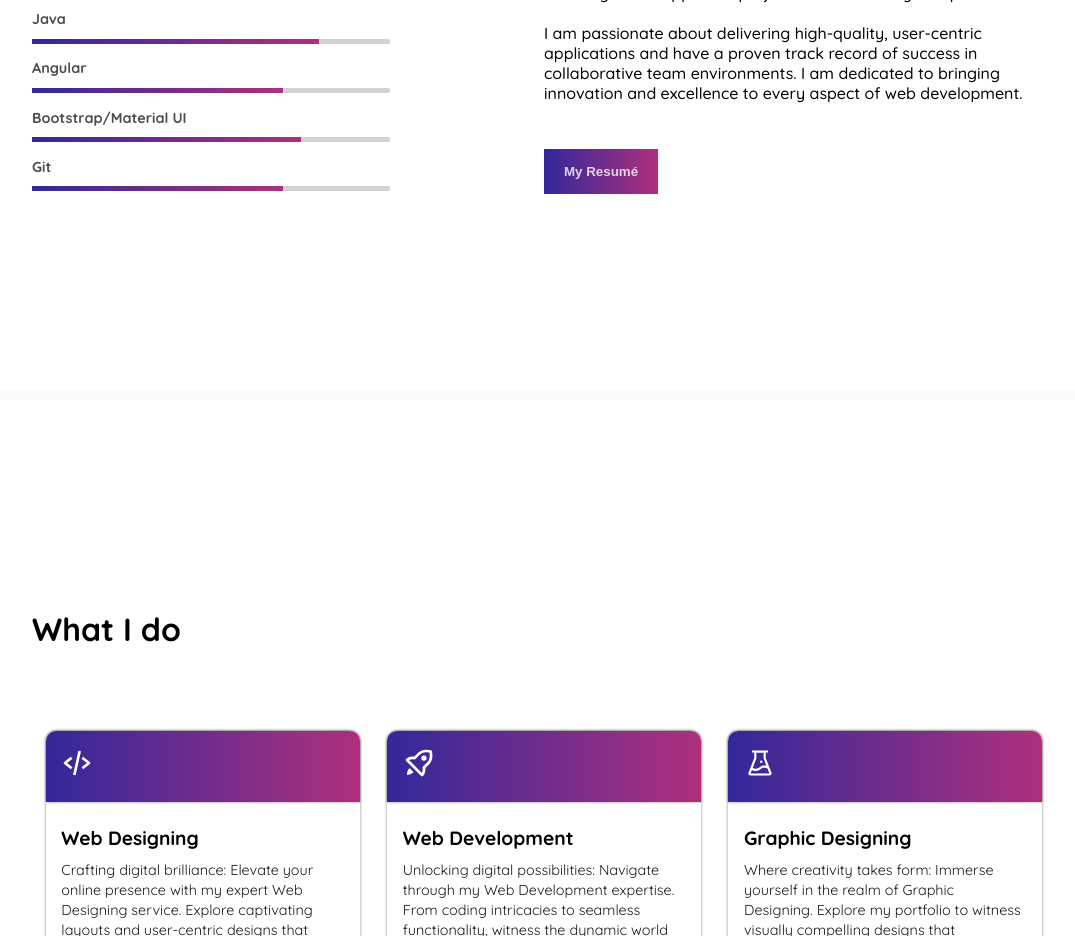
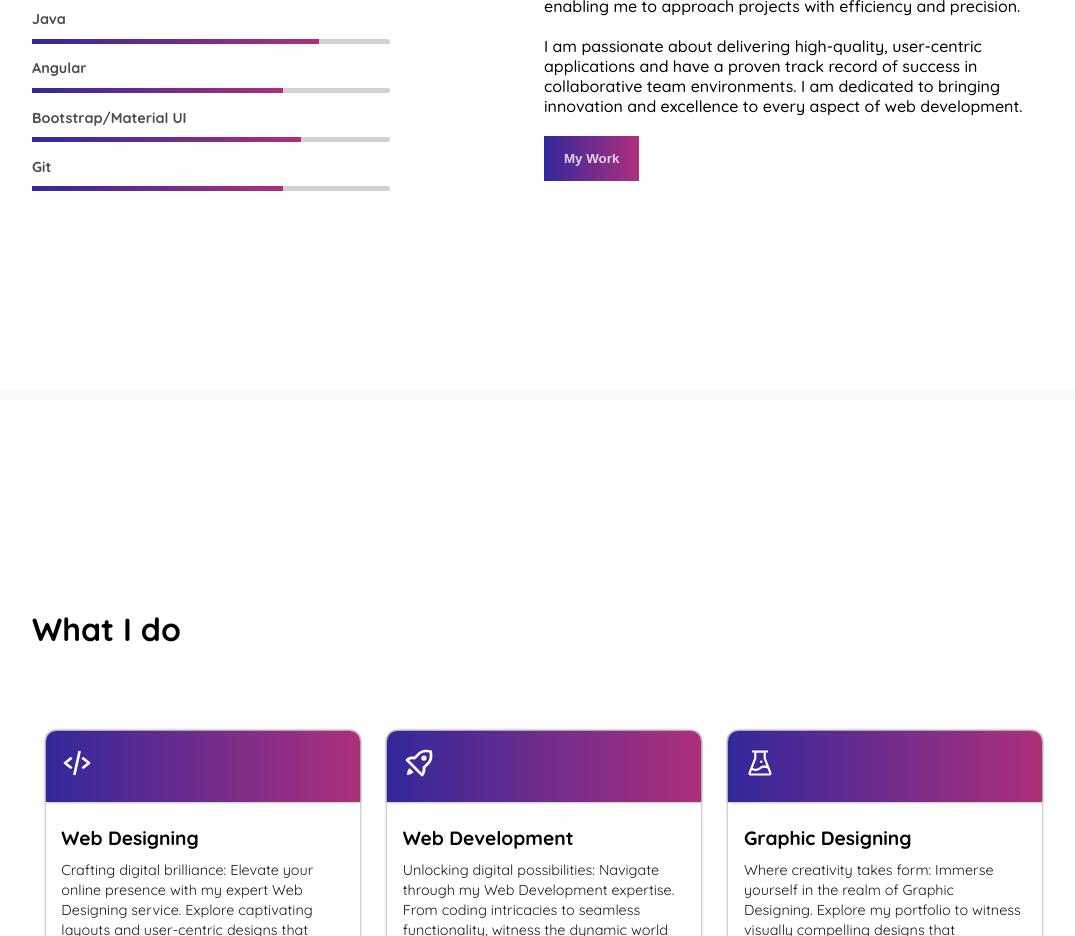
Before and after one commit to khzainulabidin/portfolio, a React (Create React App) app: page / in a window 1280 px wide. Shown: the part 1200-2136 px from the top of the page, without its empty margins (96-1171 px from the left). Built offline with nearby package versions, Linux system fonts and the light colour scheme.

Commit message:
Remved resume

```diff
--- a/src/components/About.js
+++ b/src/components/About.js
@@ -2,8 +2,8 @@ import React from "react";
 import {Fade} from 'react-reveal';
 import styles from './styles/About.module.scss';
 //import my_photo from "../assets/images/zain_ul_abidin.jpg";
-import resume from '../assets/documents/ZainUlAbidin_Resume.pdf';
-import {Element} from 'react-scroll';
+// import resume from '../assets/documents/ZainUlAbidin_Resume.pdf';
+import {Element, Link} from 'react-scroll';
 import ProgressBar from "./ProgressBar";
 import Card from "./Card";
 import {AiOutlineExperiment} from "react-icons/ai";
@@ -42,9 +42,12 @@ const About = () => {
                                     track record of success in collaborative team environments. I am dedicated to bringing innovation
                                     and excellence to every aspect of web development.
                                 </h4>
-                                <a href={resume}>
+                                {/* <a href={resume}>
                                     <button className={'primary-button'}>My Resumé</button>
-                                </a>
+                                </a> */}
+                                <Link to="portfolio" spy={true} smooth={true} offset={50} duration={700}>
+                                    <button className={'primary-button'}>My Work</button>
+                                </Link>
                             </Fade>
                         </div>
                     </Fade>
```
Also changed, not shown: 1 other file (tests, documents, lock files or other folders).
